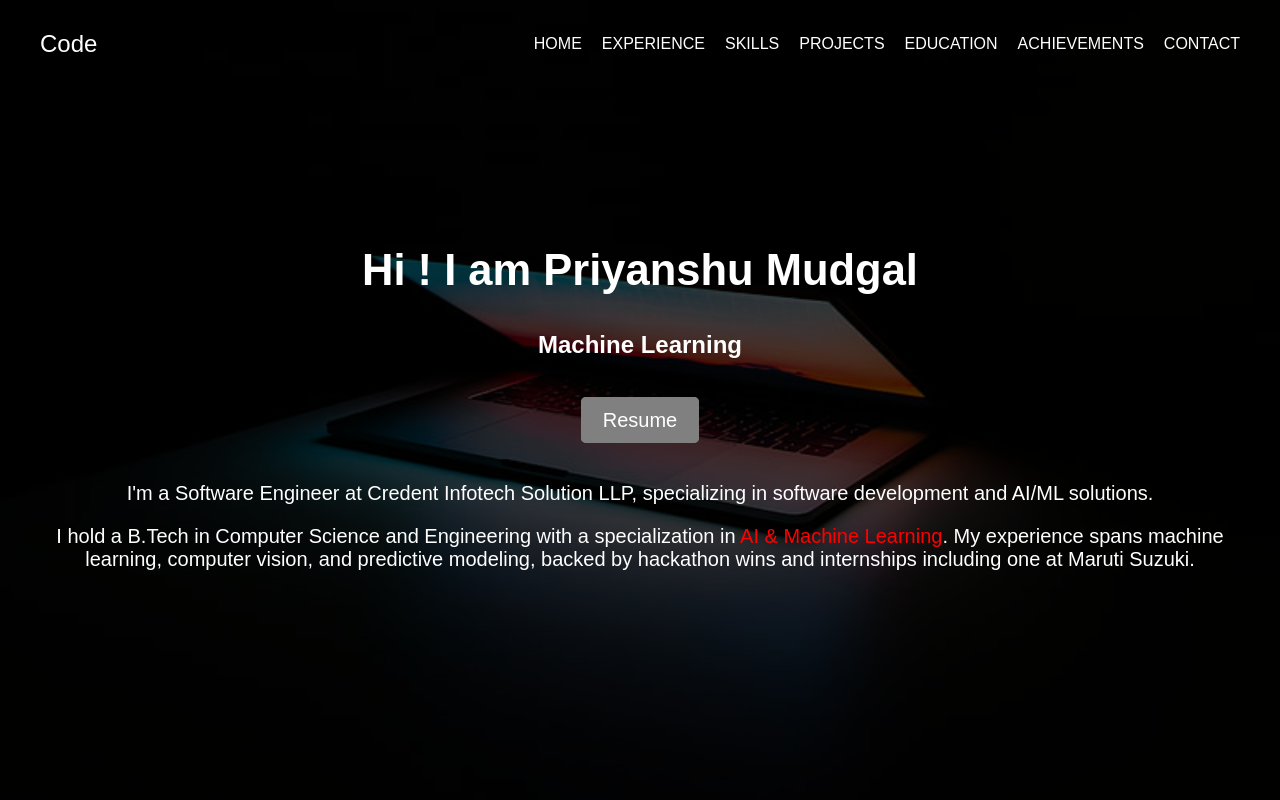
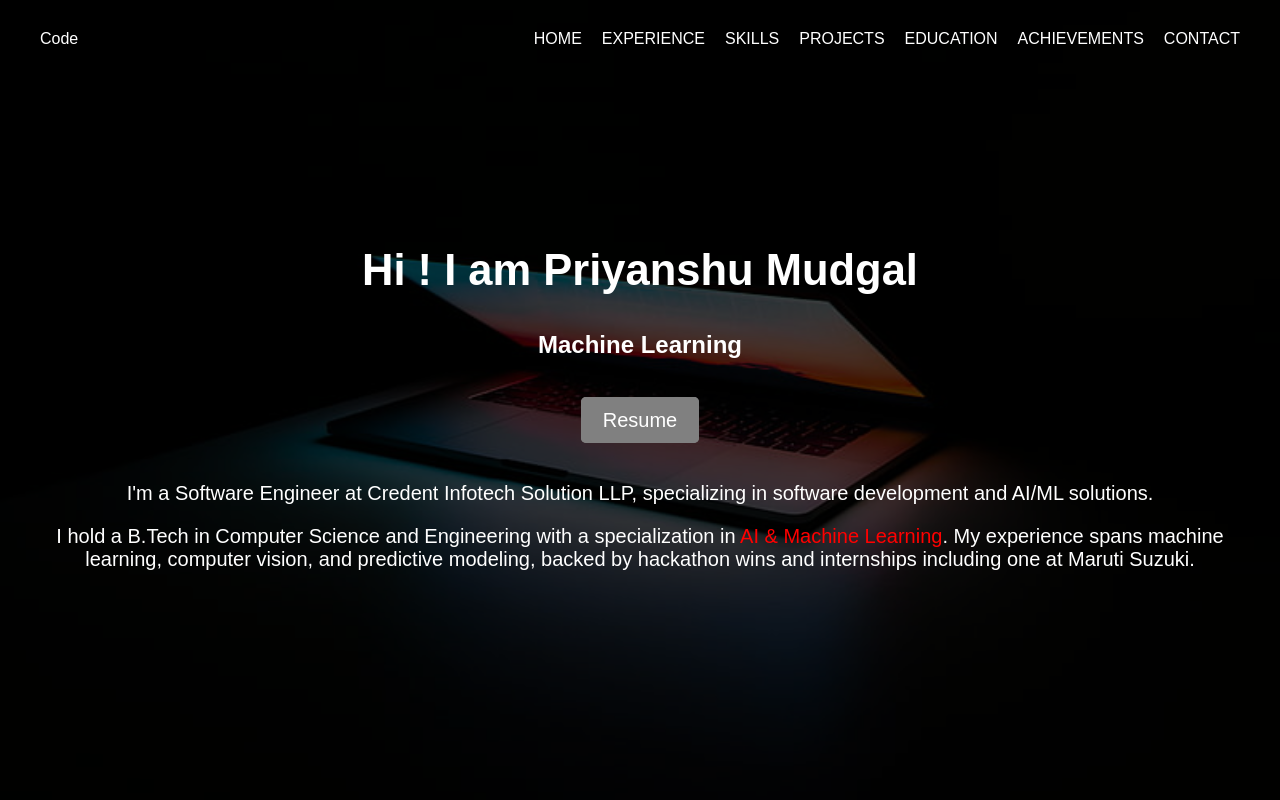
Before and after one commit to 02priyanshu/Portfolio, a React (Create React App) app: page / in a window 1280 px wide. Shown: the top 800 px of the page. Built offline with nearby package versions, Linux system fonts and the light colour scheme.

Commit message:
Update portfolio

```diff
--- a/src/features/Home.jsx
+++ b/src/features/Home.jsx
@@ -138,7 +138,7 @@ const Home = () => {
     <>
       <nav className={`navbar ${isScrolled ? 'scrolled' : ''}`} ref={navbarRef}>
         <div className="navbar-container">
-          <a href="#" className="brand">Code</a>
+          <span>Code</span>
           <ul className={`nav-links ${isMenuActive ? 'active' : ''}`}>
             <li><a href="#home">HOME</a></li>
             <li><a href="#experience">EXPERIENCE</a></li>
```
